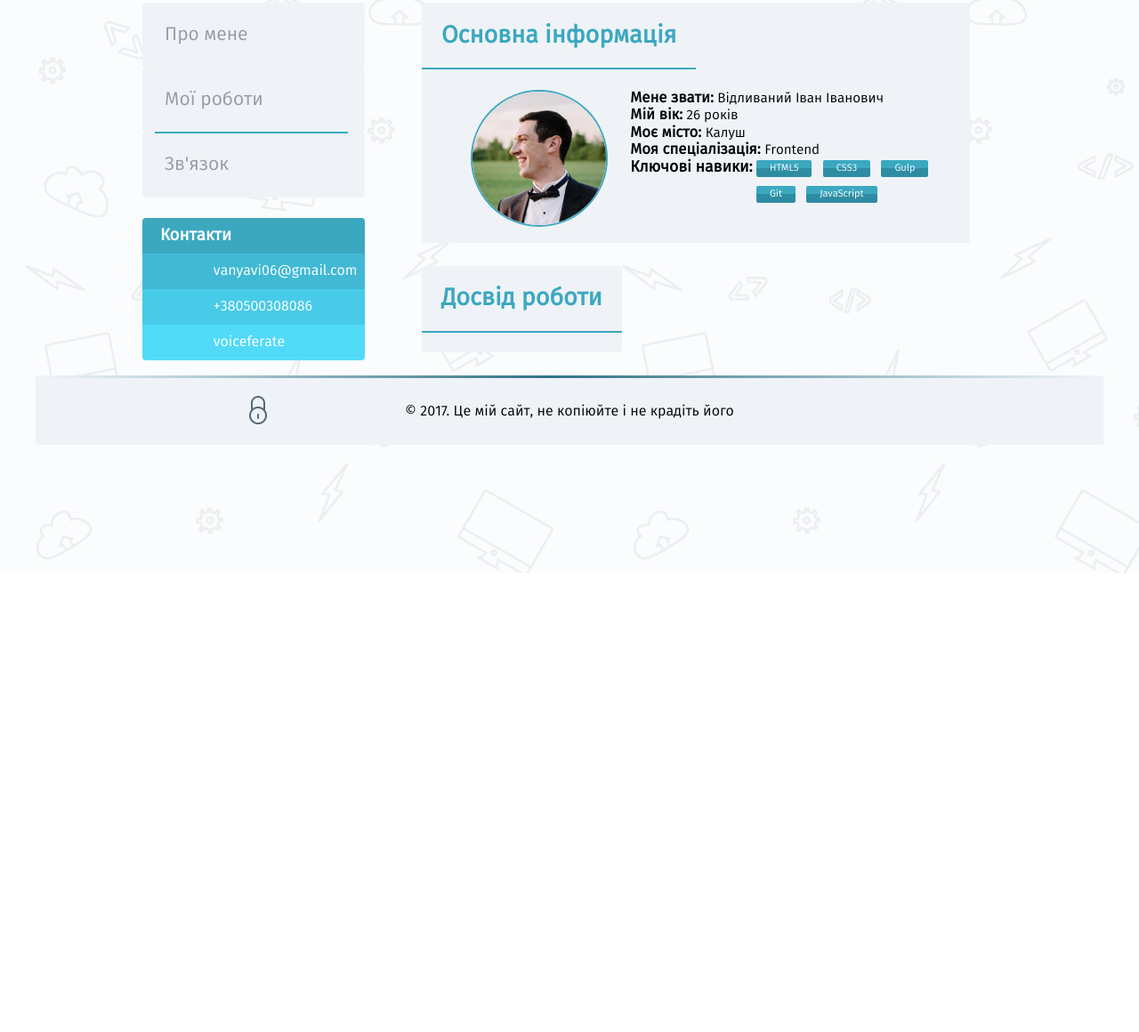
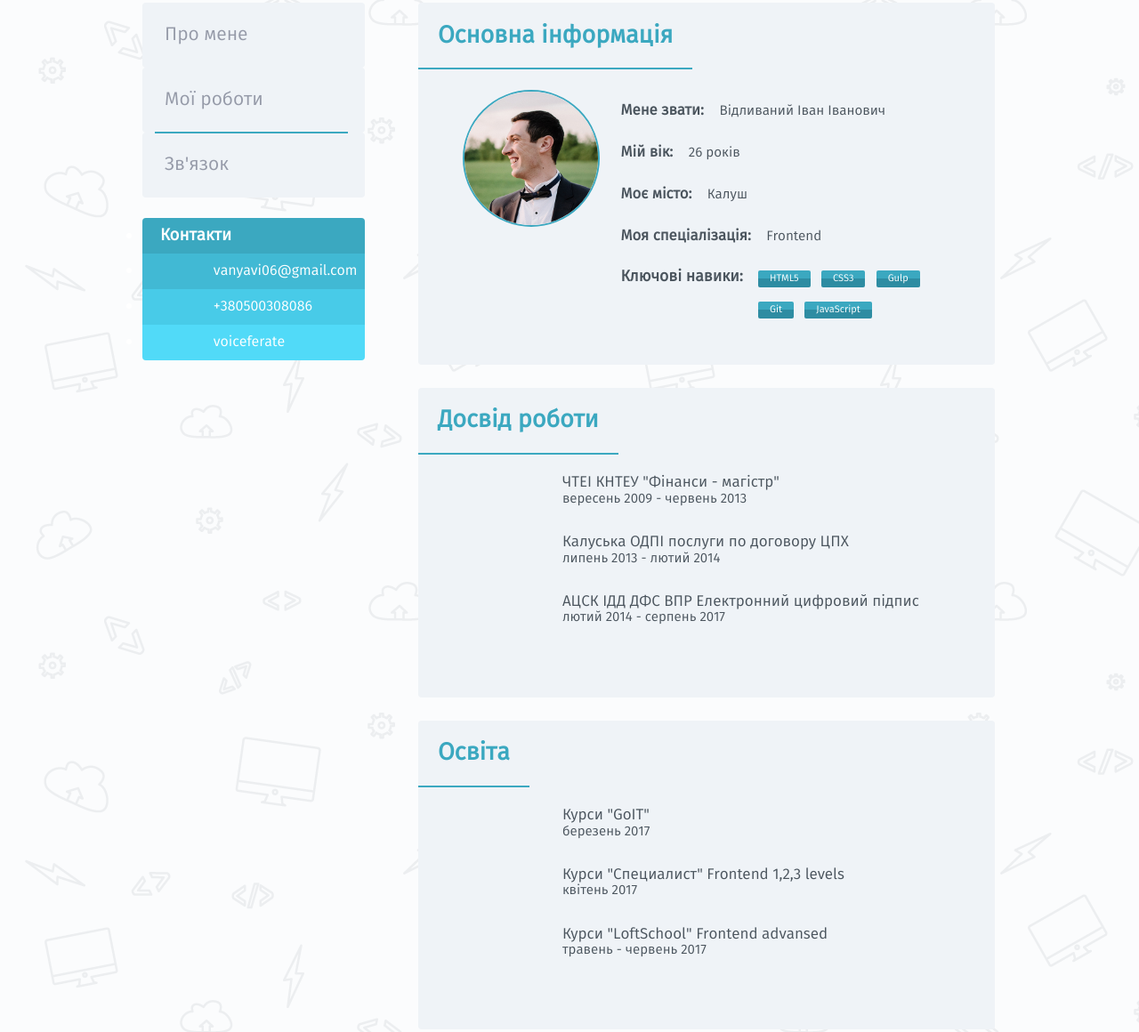
Before and after one commit to voiceferate/loft, a website: page app/html/index.html in a window 1280 px wide. Shown: the part 156-1316 px from the top of the page at 89% size. Before the commit the page ends 800 px from the top, so only its background shows below. Drawn offline with nearby package versions, Linux system fonts and the light colour scheme; files that its build step writes are made by us from their sources; files whose address does not match are found by name.

Commit message:
main page layout and css competed

```diff
--- a/app/css/_global_styles.css
+++ b/app/css/_global_styles.css
@@ -9,10 +9,10 @@ body{
 	margin: 0 auto;
 }
 
-.section-wrapper{
+.s-section-wrapper{
 	display: inline-block;
-	width: 40em;
-	margin-left: 60px;
+	width: 40.5em;
+	margin-left: 56px;
 }
 
 p {
--- a/app/css/_index.css
+++ b/app/css/_index.css
@@ -1,3 +1,95 @@
 .main-info{
+	width: 100%;
+	display: inline-block;
+	vertical-align: top;
+	background-color: #eff3f7;
+	border-radius: 4px;
+	margin-bottom: 1.625em;
+	color: #4a545d;
+}
+
+.info-header{
+	font-size: 1.6875em;
+	color: #3ba8c0;
+	height: 1.875em;
+	padding: 0 22px;
+	border-bottom: 2px solid #3ba8c0;
 	display: inline-block;
 }
+
+.main-info__wrapper{
+	padding: 0 50px 50px 50px;
+}
+
+.main-info__img{
+	display: inline-block;
+	width: 9.575em;
+	vertical-align: top;
+}
+
+.main-info__img img{
+	width: 150px;
+	height: 150px;
+	border-radius: 50%;
+	border: 2px solid #3ba8c0;
+}
+
+.main-info__list{
+	display: inline-block;
+	padding-left: 20px;
+	margin-bottom: 25px;
+	list-style: none;
+}
+
+.main-info__list-item{
+	height: 100%;
+	line-height: 46px;
+}
+
+.main-info__text{
+	font-size: .95em;
+}
+
+.main-info__text_bolder{
+	font-size: 1.1em;
+	font-weight: bold;
+	margin-right: 13px;
+}
+
+.skils-list{
+	display: inline-block;
+	list-style: none;
+	width: 193px;
+	height: 30px;
+	line-height: 30px;
+	vertical-align: middle;
+}
+
+.skils-list__item{
+	display: inline-block;
+	height: 19px;
+	background-image: linear-gradient(to top, #2e8ca2 0%, #2e8ca2 52%, #3ba8c0 53%, #3ba8c0 100%);
+	border-radius: 2px;
+	padding: 0 13px;
+	line-height: 19px;
+	margin-bottom: 9px;
+	margin-right: 8px;
+	font-size: 0.6875em;
+	color: #fff;
+}
+
+.info-list{
+	list-style: none;
+	padding-left: 58px;
+}
+
+.info-list__item{
+	padding-left: 54px;
+	margin-bottom: 30px;
+	font-size: 1.0625em;
+}
+
+.info-list__date{
+	display: block;
+	font-size: 0.8823529411764706em;
+}
--- a/app/css/main.css
+++ /dev/null
@@ -1,70 +0,0 @@
-.main-info{
-	vertical-align: top;
-	background-color: #eff3f7;
-	border-radius: 4px;
-	margin-bottom: 1.625em;
-}
-
-.info-header{
-	font-size: 1.6875em;
-	color: #3ba8c0;
-	height: 1.875em;
-	padding: 0 22px;
-	border-bottom: 2px solid #3ba8c0;
-	display: inline-block;
-}
-
-.main-info__img{
-	display: inline-block;
-	width: 14.375em;
-	vertical-align: top;
-}
-
-.main-info__img img{
-	width: 150px;
-	height: 150px;
-	border-radius: 50%;
-	border: 2px solid #3ba8c0;
-	margin-left: 55px;
-}
-
-.main-info__list{
-	display: inline-block;
-	list-style: none;
-	margin-bottom: 4em;
-}
-
-.main-info__list-item{
-	height: 100%;
-}
-
-.main-info__text{
-	font-size: .95em;
-}
-
-.main-info__text_bolder{
-	font-size: 1.1em;
-	font-weight: bold;
-	-webkit-margin-before: 1em;
-}
-
-.skils-list{
-	display: inline-block;
-	list-style: none;
-	width: 15em;
-	height: 30px;
-	vertical-align: top;
-}
-
-.skils-list__item{
-	display: inline-block;
-	height: 19px;
-	background-image: linear-gradient(to top, #2e8ca2 0%, #2e8ca2 52%, #3ba8c0 53%, #3ba8c0 100%);
-	border-radius: 2px;
-	padding: 0 15px;
-	line-height: 19px;
-	margin-bottom: 9px;
-	margin-right: 8px;
-	font-size: 0.6875em;
-	color: #fff;
-}
--- a/app/html/index.html
+++ b/app/html/index.html
@@ -9,7 +9,7 @@
   @@include('./_header.html')
   <div class="s-wrapper">
     @@include('./_aside_left.html')
-    <div class="section-wrapper">
+    <div class="s-section-wrapper">
       <section class="main-info">
         <h2 class="info-header">Основна інформація</h2>
         <div class="main-info__wrapper">
@@ -46,7 +46,40 @@
       <section class="main-info">
         <h2 class="info-header">Досвід роботи</h2>
         <div class="main-info__wrapper">
+        <ul class="info-list">
+          <li class="info-list__item">ЧТЕІ КНТЕУ "Фінанси - магістр"
+          <span class="info-list__date">вересень 2009 - червень 2013 </span>
+          </li>
 
+          <li class="info-list__item">Калуська ОДПІ послуги по договору ЦПХ
+          <span class="info-list__date">липень 2013 - лютий 2014 </span>
+          </li>
+
+          <li class="info-list__item">АЦСК ІДД ДФС ВПР Електронний цифровий підпис
+          <span class="info-list__date">лютий 2014 - серпень 2017 </span>
+          </li>
+
+        </ul>
+        </div>
+      </section>
+
+      <section class="main-info">
+        <h2 class="info-header">Освіта</h2>
+        <div class="main-info__wrapper">
+        <ul class="info-list">
+          <li class="info-list__item">Курси "GoIT"
+          <span class="info-list__date">березень 2017</span>
+          </li>
+
+          <li class="info-list__item">Курси "Специалист" Frontend 1,2,3 levels
+          <span class="info-list__date">квітень 2017</span>
+          </li>
+
+          <li class="info-list__item">Курси "LoftSchool" Frontend advansed
+          <span class="info-list__date">травень - червень 2017</span>
+          </li>
+
+        </ul>
         </div>
       </section>
   </div>
```
